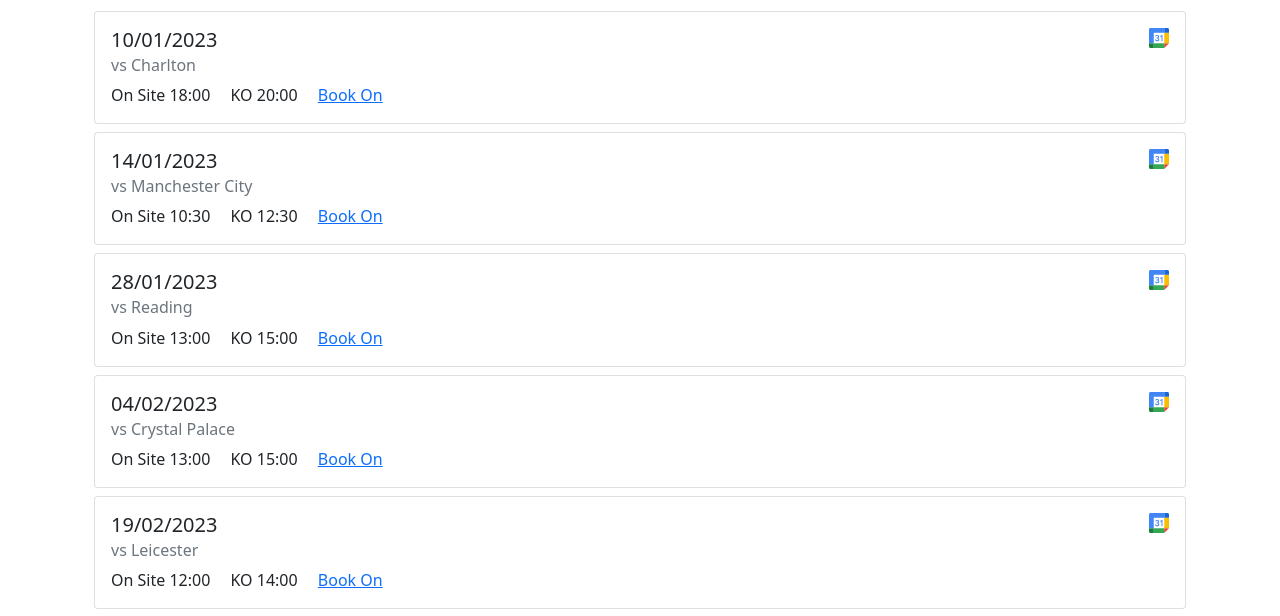
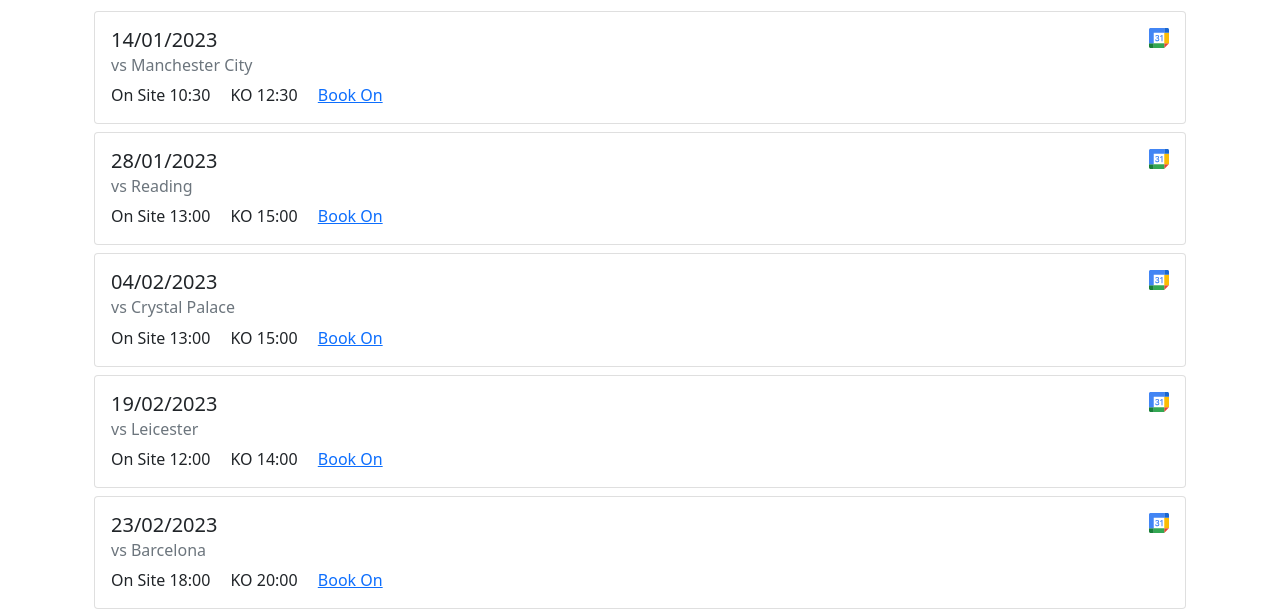
Before and after one commit to HarryEMartland/sja-united-matches, a plain HTML site: page index.html in a window 1280 px wide. Shown: the part 143-759 px from the top of the page. Drawn offline with nearby package versions, Linux system fonts and the light colour scheme.

Commit message:
Deploying to gh-pages from @ HarryEMartland/sja-united-matches@d30bd05f7f280fdc168454c7c9f695ab553ab8d0 🚀

```diff
--- a/index.html
+++ b/index.html
@@ -25,22 +25,6 @@
                 <h1 class="">Upcoming Games</h1>
             </div>
         </div>
-
-
-            <div class="card mt-2">
-                <div class="card-body">
-                    <h5 class="card-title">
-                        10/01/2023
-                       <a href="https://www.google.com/calendar/render?action=TEMPLATE&amp;			text=SJA United vs Charlton&amp;			dates=20230110T180000%2F20230110T220000			&amp;location=Old Trafford, Sir Matt Busby Way, Old Trafford, Stretford, Manchester M16 0RA, UK" title="Add to Google Maps" target="_blank" class="card-link"><img
-                                   style="height: 1em; float: right" src="gcalendar.svg"></a>
-                    </h5>
-                    <h6 class="card-subtitle mb-2 text-muted">vs Charlton</h6>
-                    <span class="card-link">On Site 18:00</span>
-                    <span class="card-link">KO 20:00</span>
-                    <span class="card-link"><a href="mailto:sue.burke@sja.org.uk?subject=10/01/2023%20Game&amp;body=Hi Sue, please can you book me on the 10/01/2023 game.%0D%0A%0D%0AThanks%0D%0A%3CFull%20Name%3E" target="_blank">Book On</a></span>
-
-                </div>
-            </div>
 
 
             <div class="card mt-2">
```
